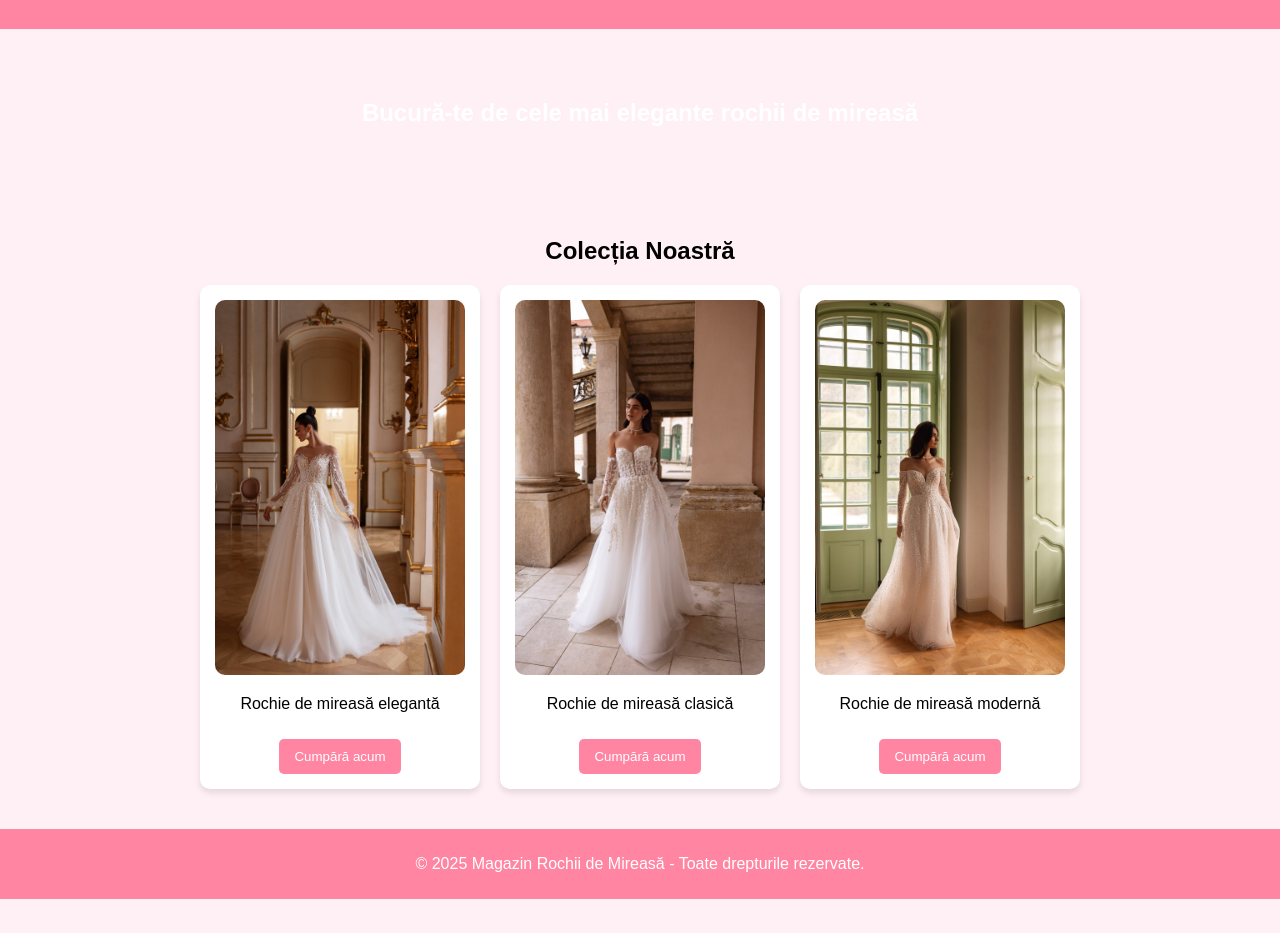
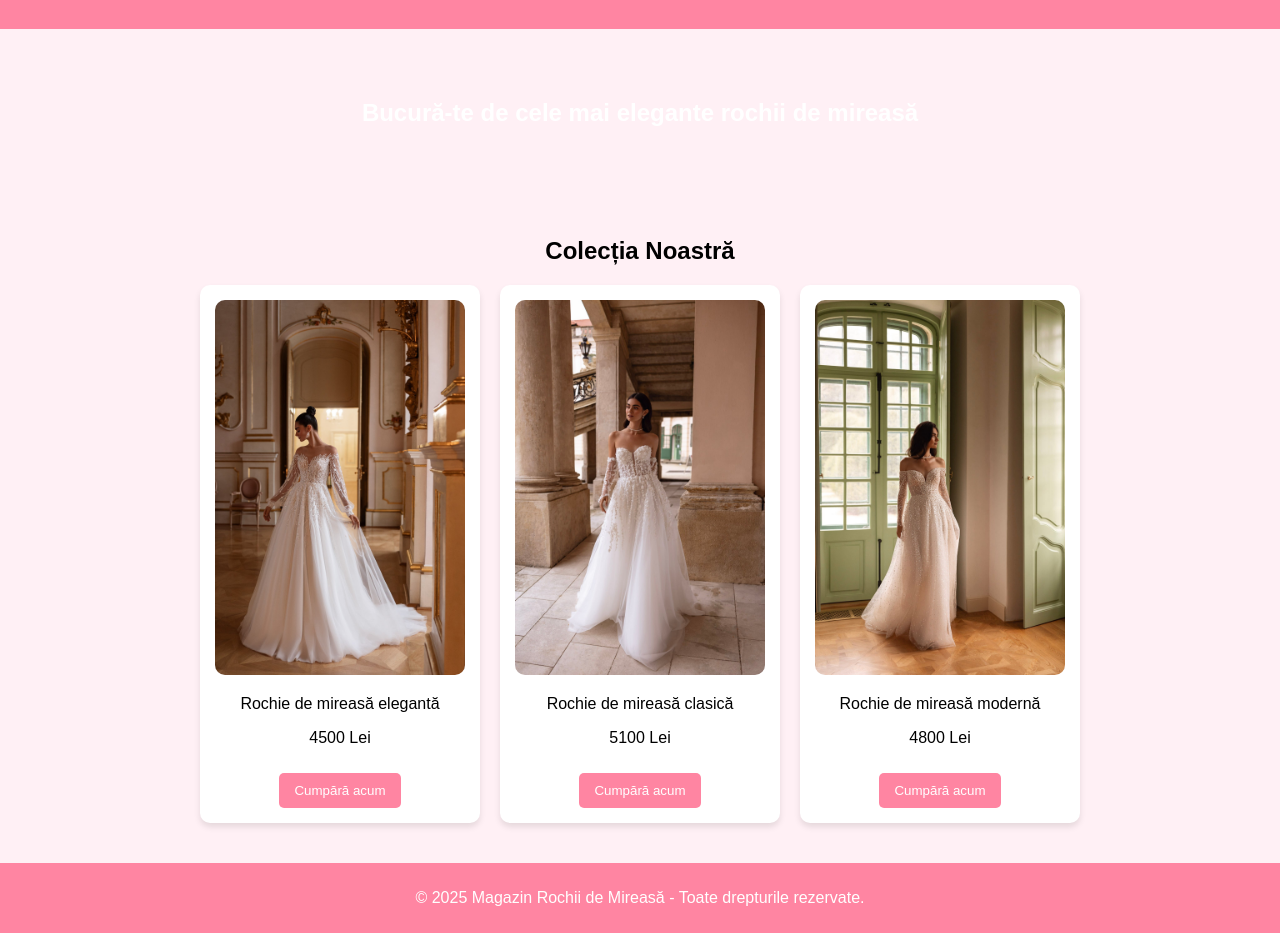
Before and after one commit to ghelisor-andrada/ghelisor-andrada.github.io, a plain HTML site: page index.html in a window 1280 px wide. Shown: the part 118-1051 px from the top of the page. Before the commit the page ends 1017 px from the top, so only its background shows below. Drawn offline with Linux system fonts and the light colour scheme.

Commit message:
Update index.html

```diff
--- a/index.html
+++ b/index.html
@@ -29,16 +29,19 @@
             <div class="produs">
                 <img src="rochie1.jpg" alt="Rochie de mireasă 1">
                 <p>Rochie de mireasă elegantă</p>
+                <p class="price">4500 Lei</p>
                 <button>Cumpără acum</button>
             </div>
             <div class="produs">
                 <img src="rochie2.jpg" alt="Rochie de mireasă 2">
                 <p>Rochie de mireasă clasică</p>
+                <p class="price">5100 Lei</p>
                 <button>Cumpără acum</button>
             </div>
             <div class="produs">
                 <img src="rochie3.jpg" alt="Rochie de mireasă 3">
                 <p>Rochie de mireasă modernă</p>
+                <p class="price">4800 Lei</p>
                 <button>Cumpără acum</button>
             </div>
         </div>
```
